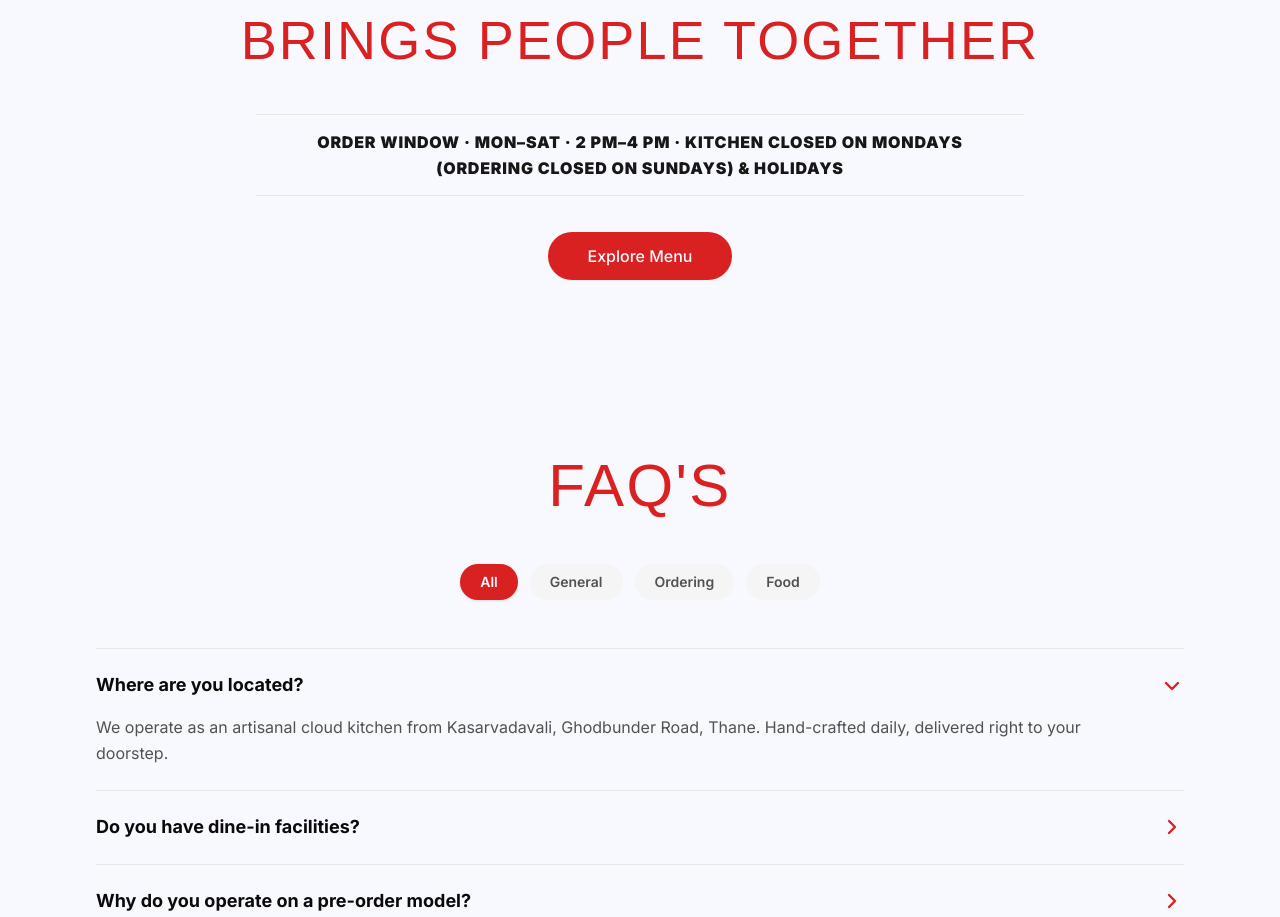
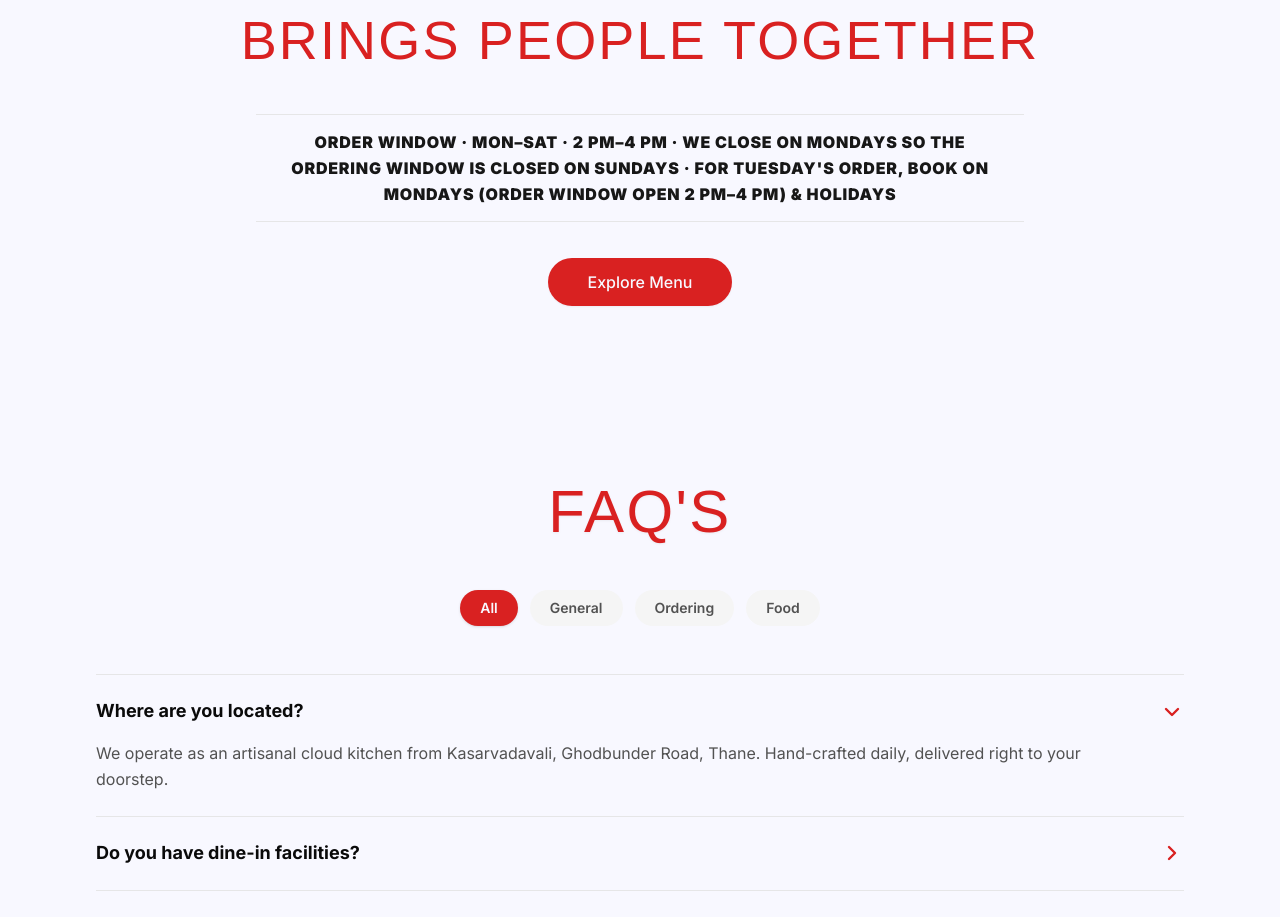
Before and after one commit to nepalitales/client, a Next.js app: page / in a window 1280 px wide. Shown: the part 3440-4357 px from the top of the page. Built offline with nearby package versions, Linux system fonts and the light colour scheme; no server answers; a web font is replaced by a local one.

Commit message:
fix(home): update fresh out of kitchen banner fallback with clear advance booking text

```diff
--- a/src/components/home/FreshOutOfKitchenSection.tsx
+++ b/src/components/home/FreshOutOfKitchenSection.tsx
@@ -83,7 +83,7 @@ export function FreshOutOfKitchenSection() {
         {/* ─── Order Window Announcement Bar (Dynamically from Server) ─ */}
         <div data-nosnippet className="mt-8 sm:mt-10 max-w-3xl mx-auto border-t border-b border-neutral-200/90 py-3 sm:py-3.5 px-4 text-center select-none">
           <p className="font-secondary font-black text-xs sm:text-sm lg:text-base tracking-wider text-neutral-900 uppercase leading-relaxed">
-            {bannerText || "ORDER WINDOW · MON–SAT · 2 PM–4 PM · KITCHEN CLOSED ON MONDAYS (ORDERING CLOSED ON SUNDAYS) & HOLIDAYS"}
+            {bannerText || "ORDER WINDOW · MON–SAT · 2 PM–4 PM · WE CLOSE ON MONDAYS SO THE ORDERING WINDOW IS CLOSED ON SUNDAYS · FOR TUESDAY'S ORDER, BOOK ON MONDAYS (ORDER WINDOW OPEN 2 PM–4 PM) & HOLIDAYS"}
           </p>
         </div>
 
```
